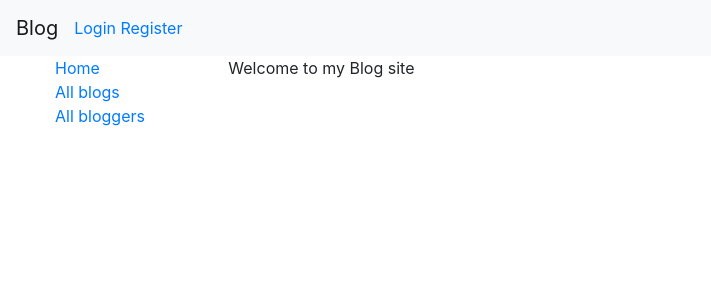
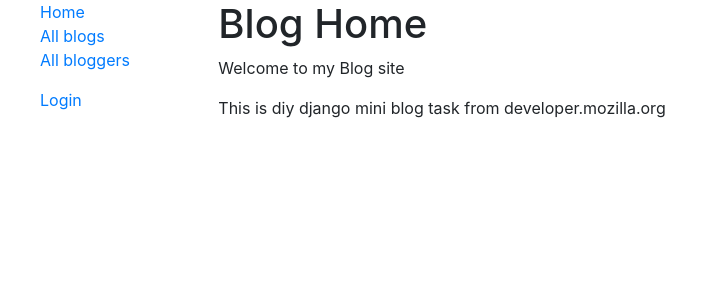
Before and after one commit to PrusC/diyblog, a Django app: page /blog/ in a window 1280 px wide. Shown: the top 300 px of the page, without its empty margins (0-711 px from the left). Run offline with Django 3.2, Linux system fonts and the light colour scheme; some libraries are stand-ins or nearby versions.

Commit message:
correct templates as in the task

```diff
--- a/blog/templates/base.html
+++ b/blog/templates/base.html
@@ -19,29 +19,24 @@
 </head>
 
 <body>
-    {% block navigationbar %}
-        <nav class="navigation navbar navbar-expand-lg navbar-light bg-light">
-            <a class="navbar-brand" href="{% url "index" %}">Blog</a>
-            <form action="">
+
+    <div class="row">
+
+        <div class="col-sm-2">
+            {% block sidebar %}
+                <ul class="sidebar-nav">
+                    <li><a href="{% url 'index' %}">Home</a></li>
+                    <li><a href="{% url 'post-list' %}">All blogs</a></li>
+                    <li><a href="{% url 'blogger-list' %}">All bloggers</a></li>
+                </ul>
+
+                <ul class="sidebar-nav">
                     {% if user.is_authenticated %}
                         <a href="{{ user.blogger.get_absolute_url }}"> {{ user.get_username }}</a>
                         <a href="{% url 'logout' %}?next={{ request.path }}">Logout</a>
                     {% else %}
                         <a href="{% url 'login' %}?next={{ request.path }}">Login</a>
-                    <a href="#">Register</a>
                     {% endif %}
-            </form>
-        </nav>
-    {% endblock  %}
-
-    <div class="container-fluid">
-        <div class="row">
-            <div class="col-sm-2">
-                {% block sidebar %}
-                    <ul class="sidebar-nav">
-                        <li><a href="{% url 'index' %}">Home</a></li>
-                        <li><a href="{% url 'post-list' %}">All blogs</a></li>
-                        <li><a href="{% url 'blogger-list'%}">All bloggers</a></li>
                 </ul>
             {% endblock %}
         </div>
@@ -69,7 +64,6 @@
         </div>
 
     </div>
-    </div>
 
 </body>
 
--- a/blog/templates/blog/comment_form.html
+++ b/blog/templates/blog/comment_form.html
@@ -6,8 +6,9 @@
 
     <form action="" method="post">
         {% csrf_token %}
-        {{ form.as_table }}
-
+        <table>
+            {{ form.as_table }}
+        </table>
         <input type="submit" value="Submit" />
     </form>
 
--- a/blog/templates/blog/post_detail.html
+++ b/blog/templates/blog/post_detail.html
@@ -8,7 +8,7 @@
 
         <div class="col-2">
             <img src="{{ post.author.avatar }}" alt="Avatar">
-            <h1><a href="{{ post.author.get_absolute_url }}">{{ post.author }}</a></h1>
+            <p><a href="{{ post.author.get_absolute_url }}">{{ post.author }}</a></p>
         </div>
 
         <div class="col-8">
--- a/blog/templates/index.html
+++ b/blog/templates/index.html
@@ -1,5 +1,11 @@
 {% extends "base.html" %}
 
 {% block content %}
+
+    <h1>Blog Home</h1>
+
     <p class="main_content">Welcome to my Blog site</p>
+
+    <p>This is diy django mini blog task from developer.mozilla.org</p>
+
 {% endblock %}
```
Lines whose indentation alone changed are shown as unchanged.
